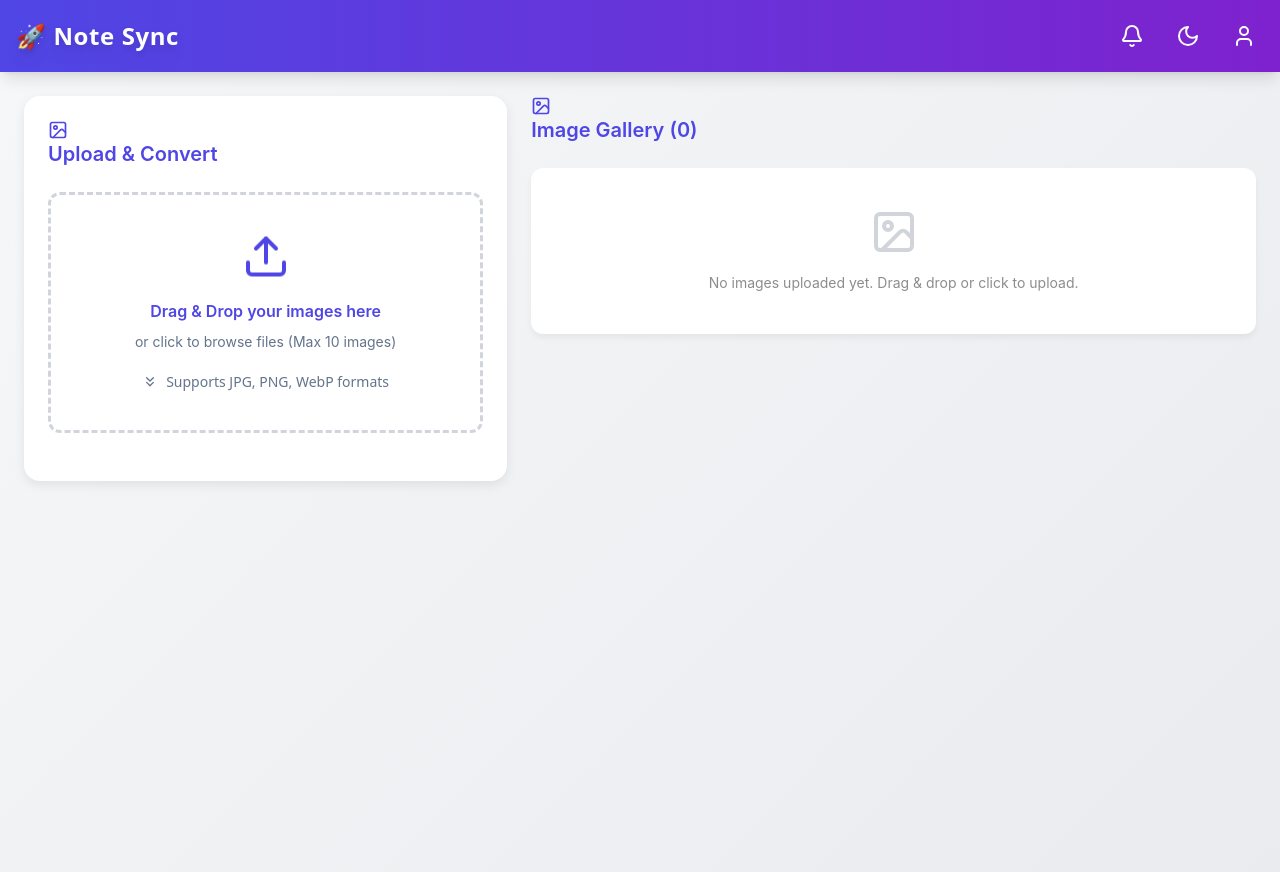
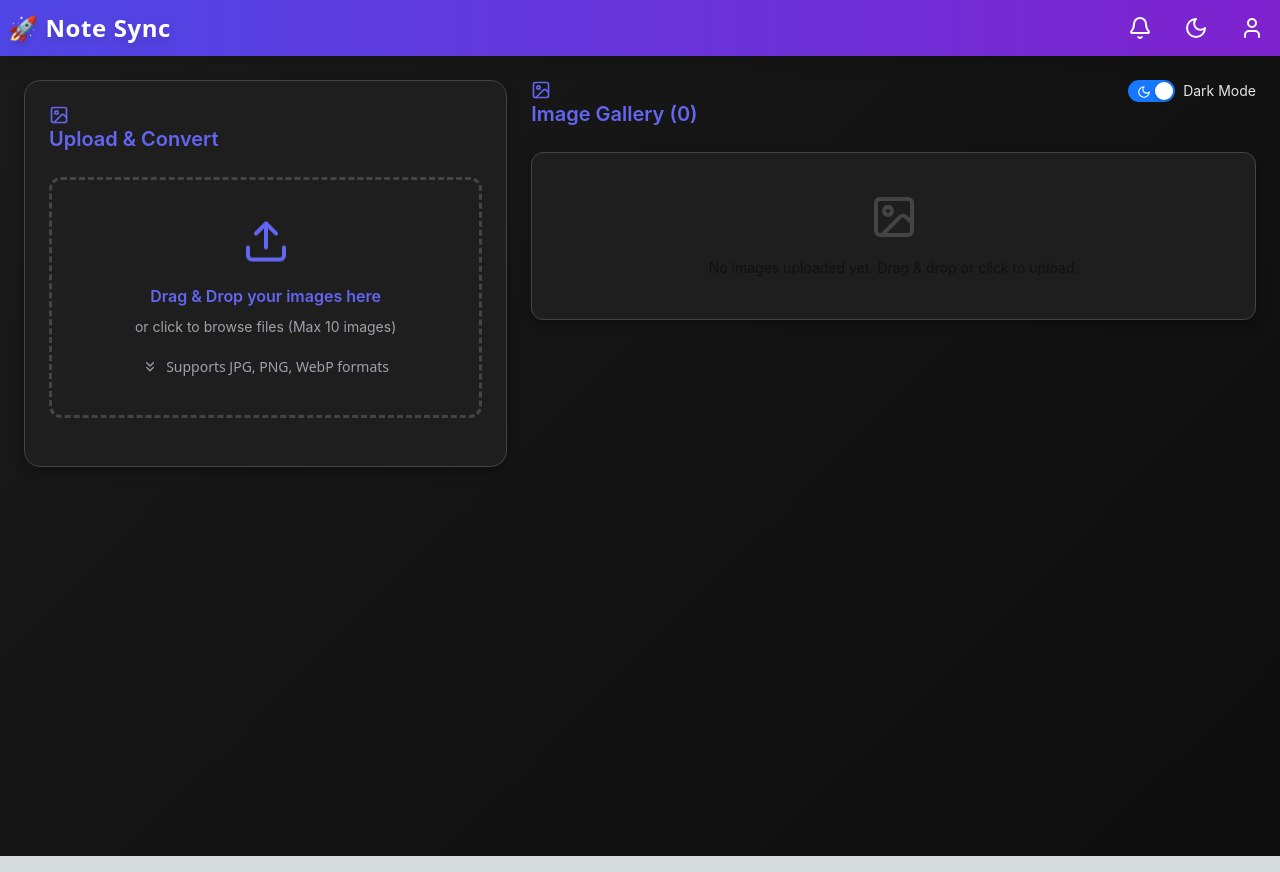
Before and after one commit to ajjjugoswami/ajay-planner, a Next.js app: page /image-converter in a window 1280 px wide. Built offline with nearby package versions, Linux system fonts and the light colour scheme.

Commit message:
feat: add Image icon to Header for Image Converter route; adjust header padding

```diff
--- a/src/components/Header.tsx
+++ b/src/components/Header.tsx
@@ -9,6 +9,7 @@ import {
   FileText,
   Calendar,
   BotMessageSquare,
+  Image,
 } from "lucide-react";
 import Link from "next/link";
 
@@ -31,6 +32,11 @@ const Header = () => {
           icon: <BotMessageSquare className="w-6 h-6" />,
           text: "Ask AI",
         };
+      case "/image-converter/":
+        return {
+          icon: <Image className="w-6 h-6" />,
+          text: "Image Converter",
+        };
       default:
         return { icon: "🚀", text: "Note Sync" };
     }
@@ -39,7 +45,7 @@ const Header = () => {
   const { icon, text } = getHeaderContent();
 
   return (
-    <header className="sticky top-0 z-50 bg-gradient-to-r from-indigo-600 to-purple-700 text-white p-4 shadow-lg flex justify-between items-center  ">
+    <header className="sticky top-0 z-50 bg-gradient-to-r from-indigo-600 to-purple-700 text-white p-2 shadow-lg flex justify-between items-center  ">
       <Link
         href="/"
         className="text-2xl font-bold tracking-wide flex items-center gap-2 drop-shadow-lg"
--- a/src/pages/image-converter/index.tsx
+++ b/src/pages/image-converter/index.tsx
@@ -17,6 +17,7 @@ import {
   notification,
   Progress,
   Tooltip,
+  Switch,
 } from "antd";
 import {
   Upload,
@@ -27,8 +28,10 @@ import {
   Image as ImageIcon,
   ChevronsDown,
   Info,
+  Moon,
+  Sun,
 } from "lucide-react";
-import styled, { keyframes } from "styled-components";
+import styled, { keyframes, css } from "styled-components";
 import { motion, AnimatePresence } from "framer-motion";
 import { Layout } from "@/components/Layout";
 
@@ -48,13 +51,46 @@ const float = keyframes`
   100% { transform: translateY(0px); }
 `;
 
+// Theme variables
+const lightTheme = {
+  background: "linear-gradient(135deg, #f6f7f9 0%, #e9ebee 100%)",
+  panelBg: "#ffffff",
+  textPrimary: "#1a1a1a",
+  textSecondary: "#64748b",
+  border: "#d1d5db",
+  accent: "#4f46e5",
+  hoverBg: "rgba(79, 70, 229, 0.05)",
+  shadow: "0 4px 12px rgba(0, 0, 0, 0.08)",
+  cardBg: "#ffffff",
+  cardBorder: "#e2e8f0",
+  qualityControlBg: "#f8fafc",
+};
+
+const darkTheme = {
+  background: "linear-gradient(135deg, #1a1a1a 0%, #0d0d0d 100%)",
+  panelBg: "#1e1e1e",
+  textPrimary: "#e5e5e5",
+  textSecondary: "#a1a1aa",
+  border: "#444",
+  accent: "#6366f1",
+  hoverBg: "rgba(99, 102, 241, 0.1)",
+  shadow: "0 4px 12px rgba(0, 0, 0, 0.3)",
+  cardBg: "#1e1e1e",
+  cardBorder: "#333",
+  qualityControlBg: "#2a2a2a",
+};
+
 // Styled Components
-const Container = styled.div`
+const Container = styled.div<{ $isDark: boolean }>`
   max-width: 100%;
   margin: 0 auto;
   padding: 0;
-  background: linear-gradient(135deg, #f6f7f9 0%, #e9ebee 100%);
+  background: ${({ $isDark }) =>
+    $isDark ? darkTheme.background : lightTheme.background};
   min-height: 100vh;
+  color: ${({ $isDark }) =>
+    $isDark ? darkTheme.textPrimary : lightTheme.textPrimary};
+  transition: all 0.3s ease;
 `;
 
 const MainContent = styled.div`
@@ -71,14 +107,19 @@ const MainContent = styled.div`
   }
 `;
 
-const LeftPanel = styled(motion.div)`
-  background: white;
+const LeftPanel = styled(motion.div)<{ $isDark: boolean }>`
+  background: ${({ $isDark }) =>
+    $isDark ? darkTheme.panelBg : lightTheme.panelBg};
   border-radius: 16px;
   padding: 24px;
-  box-shadow: 0 4px 12px rgba(0, 0, 0, 0.08);
+  box-shadow: ${({ $isDark }) =>
+    $isDark ? darkTheme.shadow : lightTheme.shadow};
   height: fit-content;
   position: sticky;
   top: 24px;
+  border: 1px solid
+    ${({ $isDark }) => ($isDark ? darkTheme.border : lightTheme.border)};
+  transition: all 0.3s ease;
 
   @media (max-width: 768px) {
     position: static;
@@ -90,15 +131,21 @@ const RightPanel = styled(motion.div)`
   background: transparent;
 `;
 
-const DropZone = styled(motion.div)<{ isdragging: string }>`
+const DropZone = styled(motion.div)<{ isdragging: string; $isDark: boolean }>`
   width: 100%;
   padding: 40px 20px;
   text-align: center;
   cursor: pointer;
   background: ${(props) =>
-    props.isdragging === "true" ? "rgba(79, 70, 229, 0.1)" : "transparent"};
+    props.isdragging === "true"
+      ? props.$isDark
+        ? "rgba(99, 102, 241, 0.2)"
+        : "rgba(79, 70, 229, 0.1)"
+      : "transparent"};
   border: ${(props) =>
-    props.isdragging === "true" ? "3px dashed #4f46e5" : "3px dashed #d1d5db"};
+    props.isdragging === "true"
+      ? "3px dashed ${props.$isDark ? darkTheme.accent : lightTheme.accent}"
+      : `3px dashed ${props.$isDark ? darkTheme.border : lightTheme.border}`};
   transition: all 0.3s ease;
   border-radius: 12px;
   margin-bottom: 24px;
@@ -106,24 +153,27 @@ const DropZone = styled(motion.div)<{ isdragging: string }>`
   flex-direction: column;
   align-items: center;
   &:hover {
-    background: rgba(79, 70, 229, 0.05);
-    border-color: #4f46e5;
+    background: ${({ $isDark }) =>
+      $isDark ? darkTheme.hoverBg : lightTheme.hoverBg};
+    border-color: ${({ $isDark }) =>
+      $isDark ? darkTheme.accent : lightTheme.accent};
   }
 `;
 
-const UploadIconWrapper = styled(motion.div)`
+const UploadIconWrapper = styled(motion.div)<{ $isDark: boolean }>`
   font-size: 48px;
-  color: #4f46e5;
+  color: ${({ $isDark }) => ($isDark ? darkTheme.accent : lightTheme.accent)};
   margin-bottom: 16px;
   animation: ${float} 3s ease-in-out infinite;
 `;
 
-const HintText = styled(motion.div)`
+const HintText = styled(motion.div)<{ $isDark: boolean }>`
   display: flex;
   align-items: center;
   justify-content: center;
   gap: 8px;
-  color: #64748b;
+  color: ${({ $isDark }) =>
+    $isDark ? darkTheme.textSecondary : lightTheme.textSecondary};
   margin-top: 16px;
   font-size: 14px;
 `;
@@ -143,28 +193,32 @@ const ImageGrid = styled(motion.div)`
   }
 `;
 
-const ImageCard = styled(motion.div)`
-  border: 1px solid #e2e8f0;
+const ImageCard = styled(motion.div)<{ $isDark: boolean }>`
+  border: 1px solid
+    ${({ $isDark }) => ($isDark ? darkTheme.cardBorder : lightTheme.cardBorder)};
   border-radius: 12px;
   padding: 16px;
-  background: white;
+  background: ${({ $isDark }) =>
+    $isDark ? darkTheme.cardBg : lightTheme.cardBg};
   position: relative;
-  box-shadow: 0 4px 6px rgba(0, 0, 0, 0.05);
+  box-shadow: ${({ $isDark }) =>
+    $isDark ? darkTheme.shadow : lightTheme.shadow};
   transition: all 0.3s ease;
 
   &:hover {
     transform: translateY(-5px);
-    box-shadow: 0 10px 15px rgba(0, 0, 0, 0.1);
+    box-shadow: 0 10px 15px rgba(0, 0, 0, 0.3);
+    border-color: ${({ $isDark }) => ($isDark ? "#444" : "#d1d5db")};
   }
 `;
 
-const ImagePreview = styled(motion.img)`
+const ImagePreview = styled(motion.img)<{ $isDark: boolean }>`
   width: 100%;
   height: 160px;
   object-fit: contain;
   border-radius: 8px;
   margin-bottom: 12px;
-  background: #f8fafc;
+  background: ${({ $isDark }) => ($isDark ? "#2a2a2a" : "#f8fafc")};
 `;
 
 const ImageInfo = styled.div`
@@ -174,19 +228,21 @@ const ImageInfo = styled.div`
   margin-bottom: 12px;
 `;
 
-const ImageName = styled(Text)`
+const ImageName = styled(Text)<{ $isDark: boolean }>`
   display: block;
   white-space: nowrap;
   overflow: hidden;
   text-overflow: ellipsis;
   font-size: 14px;
-  color: #334155;
+  color: ${({ $isDark }) =>
+    $isDark ? darkTheme.textPrimary : lightTheme.textPrimary};
   font-weight: 500;
 `;
 
-const ImageSize = styled(Text)`
+const ImageSize = styled(Text)<{ $isDark: boolean }>`
   font-size: 12px;
-  color: #64748b;
+  color: ${({ $isDark }) =>
+    $isDark ? darkTheme.textSecondary : lightTheme.textSecondary};
   display: flex;
   align-items: center;
   gap: 4px;
@@ -207,17 +263,20 @@ const ConvertedBadge = styled(motion.span)`
   font-size: 12px;
   padding: 4px 8px;
   border-radius: 12px;
-  box-shadow: 0 2px 4px rgba(0, 0, 0, 0.1);
+  box-shadow: 0 2px 4px rgba(0, 0, 0, 0.3);
 `;
 
-const QualityControl = styled.div`
+const QualityControl = styled.div<{ $isDark: boolean }>`
   display: flex;
   flex-direction: column;
   gap: 16px;
   margin: 24px 0;
   padding: 20px;
-  background-color: #f8fafc;
+  background-color: ${({ $isDark }) =>
+    $isDark ? darkTheme.qualityControlBg : lightTheme.qualityControlBg};
   border-radius: 12px;
+  border: 1px solid
+    ${({ $isDark }) => ($isDark ? darkTheme.border : lightTheme.border)};
 `;
 
 const ActionButtons = styled.div`
@@ -230,10 +289,10 @@ const ActionButtons = styled.div`
   }
 `;
 
-const ConvertButton = styled(Button)`
+const ConvertButton = styled(Button)<{ $isDark: boolean }>`
   && {
-    background-color: #4f46e5;
-    border-color: #4f46e5;
+    background-color: ${({ $isDark }) => ($isDark ? "#6366f1" : "#4f46e5")};
+    border-color: ${({ $isDark }) => ($isDark ? "#6366f1" : "#4f46e5")};
     color: white;
     font-weight: 500;
     height: 48px;
@@ -241,18 +300,19 @@ const ConvertButton = styled(Button)`
     flex: 1;
 
     &:hover {
-      background-color: #4338ca;
-      border-color: #4338ca;
+      background-color: ${({ $isDark }) => ($isDark ? "#4f46e5" : "#4338ca")};
+      border-color: ${({ $isDark }) => ($isDark ? "#4f46e5" : "#4338ca")};
     }
 
     &:disabled {
-      background-color: #c7d2fe;
-      border-color: #c7d2fe;
+      background-color: ${({ $isDark }) => ($isDark ? "#3f3f46" : "#c7d2fe")};
+      border-color: ${({ $isDark }) => ($isDark ? "#3f3f46" : "#c7d2fe")};
+      color: ${({ $isDark }) => ($isDark ? "#71717a" : "white")};
     }
   }
 `;
 
-const DownloadButton = styled(Button)`
+const DownloadButton = styled(Button)<{ $isDark: boolean }>`
   && {
     background-color: #10b981;
     border-color: #10b981;
@@ -268,22 +328,41 @@ const DownloadButton = styled(Button)`
     }
 
     &:disabled {
-      background-color: #a7f3d0;
-      border-color: #a7f3d0;
+      background-color: ${({ $isDark }) => ($isDark ? "#064e3b" : "#a7f3d0")};
+      border-color: ${({ $isDark }) => ($isDark ? "#064e3b" : "#a7f3d0")};
+      color: ${({ $isDark }) => ($isDark ? "#6ee7b7" : "white")};
     }
   }
 `;
 
-const EmptyState = styled(motion.div)`
+const EmptyState = styled(motion.div)<{ $isDark: boolean }>`
   display: flex;
   flex-direction: column;
   align-items: center;
   justify-content: center;
   padding: 40px 20px;
-  background: white;
+  background: ${({ $isDark }) =>
+    $isDark ? darkTheme.cardBg : lightTheme.cardBg};
   border-radius: 12px;
-  box-shadow: 0 4px 6px rgba(0, 0, 0, 0.05);
+  box-shadow: ${({ $isDark }) =>
+    $isDark ? darkTheme.shadow : lightTheme.shadow};
   text-align: center;
+  border: 1px solid
+    ${({ $isDark }) => ($isDark ? darkTheme.border : lightTheme.border)};
+`;
+
+const ThemeToggle = styled.div`
+  position: absolute;
+  top: 80px;
+  right: 24px;
+  display: flex;
+  align-items: center;
+  gap: 8px;
+  z-index: 1000;
+
+  @media (max-width: 376px) {
+    top: 110px;
+  }
 `;
 
 const formatFileSize = (bytes: number): string => {
@@ -314,7 +393,28 @@ export default function ImageConverter() {
   const [isConverting, setIsConverting] = useState(false);
   const [isDragging, setIsDragging] = useState(false);
   const [api, contextHolder] = notification.useNotification();
+  const [isDarkMode, setIsDarkMode] = useState<boolean>(false);
   const dropZoneRef = useRef<HTMLDivElement>(null);
+
+  // Load theme preference from localStorage on initial render
+  useEffect(() => {
+    const savedTheme = localStorage.getItem("aj-theme");
+    if (savedTheme) {
+      setIsDarkMode(savedTheme === "dark");
+    } else {
+      // Default to dark mode if no preference is saved
+      setIsDarkMode(true);
+    }
+  }, []);
+
+  // Save theme preference to localStorage when it changes
+  useEffect(() => {
+    localStorage.setItem("aj-theme", isDarkMode ? "dark" : "light");
+  }, [isDarkMode]);
+
+  const toggleTheme = () => {
+    setIsDarkMode(!isDarkMode);
+  };
 
   const showNotification = (
     type: "success" | "error",
@@ -545,15 +645,33 @@ export default function ImageConverter() {
 
   return (
     <Layout>
-    <Container>
+      <Container $isDark={isDarkMode}>
         {contextHolder}
+        <ThemeToggle>
+          <Switch
+            checked={isDarkMode}
+            onChange={toggleTheme}
+            checkedChildren={<Moon size={14} style={{ marginTop: "5px" }} />}
+            unCheckedChildren={<Sun size={14} />}
+          />
+          <Text style={{ color: isDarkMode ? "#e5e5e5" : "#1a1a1a" }}>
+            {isDarkMode ? "Dark" : "Light"} Mode
+          </Text>
+        </ThemeToggle>
         <MainContent>
           <LeftPanel
+            $isDark={isDarkMode}
             initial={{ opacity: 0, x: -20 }}
             animate={{ opacity: 1, x: 0 }}
             transition={{ duration: 0.5 }}
           >
-          <Title level={4} style={{ color: "#4f46e5", marginBottom: 24 }}>
+            <Title
+              level={4}
+              style={{
+                color: isDarkMode ? "#6366f1" : "#4f46e5",
+                marginBottom: 24,
+              }}
+            >
               <ImageIcon
                 size={20}
                 style={{ marginRight: 12, verticalAlign: "middle" }}
@@ -573,6 +691,7 @@ export default function ImageConverter() {
             <DropZone
               ref={dropZoneRef}
               isdragging={isDragging.toString()}
+              $isDark={isDarkMode}
               onDragEnter={handleDragEvents}
               onDragOver={handleDragEvents}
               onDragLeave={handleDragEvents}
@@ -580,16 +699,28 @@ export default function ImageConverter() {
               onClick={() => document.getElementById("file-upload")?.click()}
               whileHover={{ scale: 1.01 }}
             >
-            <UploadIconWrapper>
+              <UploadIconWrapper $isDark={isDarkMode}>
                 <Upload size={48} />
               </UploadIconWrapper>
-            <Title level={5} style={{ color: "#4f46e5", marginBottom: 8 }}>
+              <Title
+                level={5}
+                style={{
+                  color: isDarkMode ? "#6366f1" : "#4f46e5",
+                  marginBottom: 8,
+                }}
+              >
                 Drag & Drop your images here
               </Title>
-            <Text style={{ color: "#64748b", fontSize: 14 }}>
+              <Text
+                style={{
+                  color: isDarkMode ? "#a1a1aa" : "#64748b",
+                  fontSize: 14,
+                }}
+              >
                 or click to browse files (Max 10 images)
               </Text>
               <HintText
+                $isDark={isDarkMode}
                 animate={{ y: [0, 5, 0] }}
                 transition={{ repeat: Infinity, duration: 2 }}
               >
@@ -600,12 +731,12 @@ export default function ImageConverter() {
 
             {images.length > 0 && (
               <>
-              <QualityControl>
+                <QualityControl $isDark={isDarkMode}>
                   <div>
                     <Text
                       strong
                       style={{
-                      color: "#4f46e5",
+                        color: isDarkMode ? "#6366f1" : "#4f46e5",
                         display: "block",
                         marginBottom: 12,
                       }}
@@ -618,6 +749,7 @@ export default function ImageConverter() {
                       style={{ width: "100%" }}
                       size="large"
                       disabled={isConverting}
+                      popupClassName={isDarkMode ? "dark-select-dropdown" : ""}
                     >
                       <Option value="webp">WebP (Recommended)</Option>
                       <Option value="png">PNG (Lossless)</Option>
@@ -633,11 +765,17 @@ export default function ImageConverter() {
                         marginBottom: 8,
                       }}
                     >
-                    <Text strong style={{ color: "#4f46e5" }}>
+                      <Text
+                        strong
+                        style={{ color: isDarkMode ? "#6366f1" : "#4f46e5" }}
+                      >
                         Quality: {quality}%
                       </Text>
                       <Tooltip title="Higher quality means larger file size">
-                      <Info size={16} color="#64748b" />
+                        <Info
+                          size={16}
+                          color={isDarkMode ? "#a1a1aa" : "#64748b"}
+                        />
                       </Tooltip>
                     </div>
                     <Slider
@@ -647,10 +785,14 @@ export default function ImageConverter() {
                       value={quality}
                       onChange={setQuality}
                       disabled={isConverting}
-                    trackStyle={{ backgroundColor: "#4f46e5" }}
+                      trackStyle={{
+                        backgroundColor: isDarkMode ? "#6366f1" : "#4f46e5",
+                      }}
                       handleStyle={{
-                      borderColor: "#4f46e5",
-                      boxShadow: "0 0 0 4px rgba(79, 70, 229, 0.2)",
+                        borderColor: isDarkMode ? "#6366f1" : "#4f46e5",
+                        boxShadow: `0 0 0 4px rgba(${
+                          isDarkMode ? "99, 102, 241" : "79, 70, 229"
+                        }, 0.2)`,
                       }}
                     />
                   </div>
@@ -658,6 +800,7 @@ export default function ImageConverter() {
 
                 <ActionButtons>
                   <ConvertButton
+                    $isDark={isDarkMode}
                     onClick={convertAllImages}
                     disabled={isConverting}
                     loading={isConverting}
@@ -667,6 +810,7 @@ export default function ImageConverter() {
                   </ConvertButton>
 
                   <DownloadButton
+                    $isDark={isDarkMode}
                     onClick={downloadAll}
                     disabled={
                       !images.some((img) => img.converted) || isConverting
@@ -685,7 +829,13 @@ export default function ImageConverter() {
             animate={{ opacity: 1, x: 0 }}
             transition={{ duration: 0.5 }}
           >
-          <Title level={4} style={{ color: "#4f46e5", marginBottom: 24 }}>
+            <Title
+              level={4}
+              style={{
+                color: isDarkMode ? "#6366f1" : "#4f46e5",
+                marginBottom: 24,
+              }}
+            >
               <ImageIcon
                 size={20}
                 style={{ marginRight: 12, verticalAlign: "middle" }}
@@ -695,13 +845,14 @@ export default function ImageConverter() {
 
             {images.length === 0 ? (
               <EmptyState
+                $isDark={isDarkMode}
                 initial={{ opacity: 0 }}
                 animate={{ opacity: 1 }}
                 transition={{ duration: 0.5 }}
               >
                 <ImageIcon
                   size={48}
-                color="#d1d5db"
+                  color={isDarkMode ? "#444" : "#d1d5db"}
                   style={{ marginBottom: 16 }}
                 />
                 <Text type="secondary" style={{ fontSize: 14 }}>
@@ -714,6 +865,7 @@ export default function ImageConverter() {
                   {images.map((img) => (
                     <ImageCard
                       key={img.id}
+                      $isDark={isDarkMode}
                       layout
                       initial={{ opacity: 0, scale: 0.9 }}
                       animate={{ opacity: 1, scale: 1 }}
@@ -730,26 +882,29 @@ export default function ImageConverter() {
                         </ConvertedBadge>
                       )}
                       <ImagePreview
+                        $isDark={isDarkMode}
                         src={img.preview}
                         alt="Preview"
                         whileHover={{ scale: 1.03 }}
                       />
                       <ImageInfo>
-                      <ImageName>{img.file.name}</ImageName>
+                        <ImageName $isDark={isDarkMode}>
+                          {img.file.name}
+                        </ImageName>
                         <div
                           style={{
                             display: "flex",
                             justifyContent: "space-between",
                           }}
                         >
-                        <ImageSize>
+                          <ImageSize $isDark={isDarkMode}>
                             <span>Original:</span>
                             <strong>
                               {formatFileSize(img.originalSize || 0)}
                             </strong>
                           </ImageSize>
                           {img.convertedSize && (
-                          <ImageSize>
+                            <ImageSize $isDark={isDarkMode}>
                               <span>Converted:</span>
                               <strong
                                 style={{
@@ -798,6 +953,7 @@ export default function ImageConverter() {
             )}
           </RightPanel>
         </MainContent>
-    </Container></Layout>
+      </Container>
+    </Layout>
   );
 }
```
Lines whose indentation alone changed are shown as unchanged.
